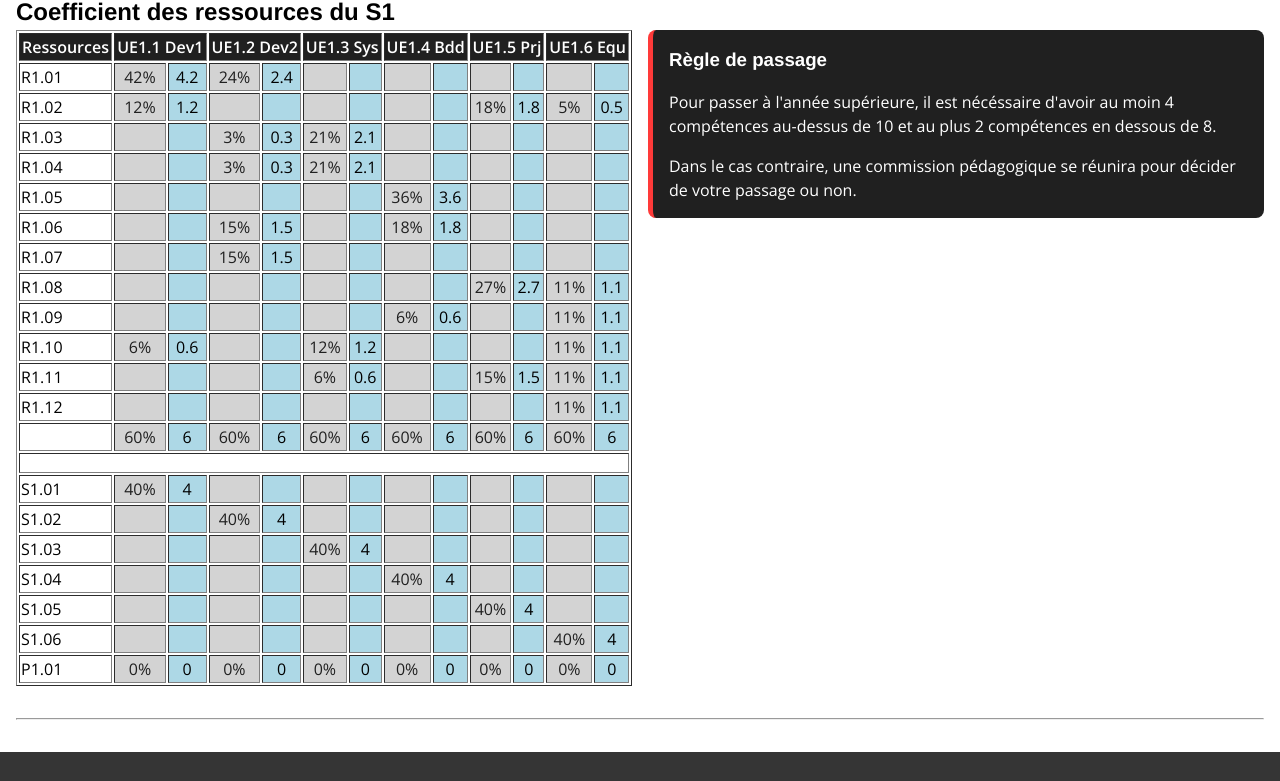
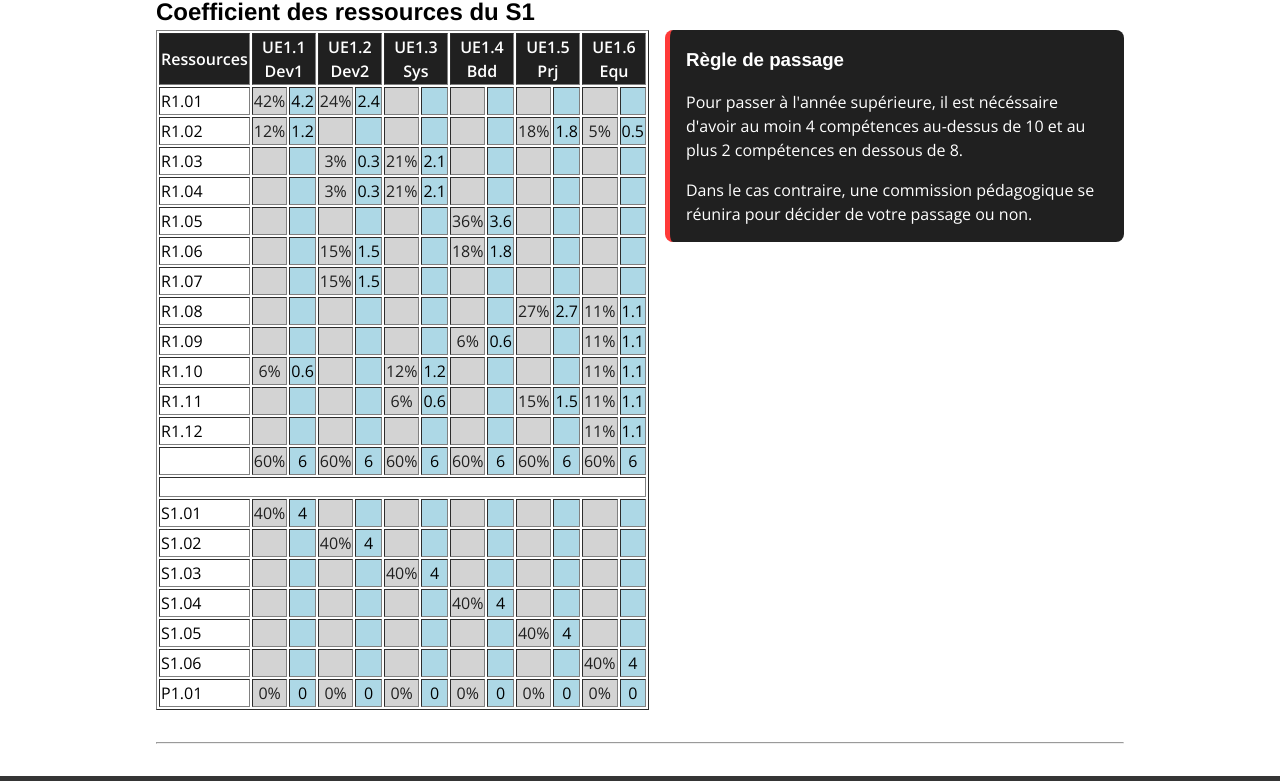
Before and after one commit to Clembs/Mini-projet-R1.02, a website: page presentation.html in a window 1280 px wide. Shown: the part 196-977 px from the top of the page. Drawn offline with nearby package versions, Linux system fonts and the light colour scheme; files that its build step writes are made by us from their sources.

Commit message:
fix: remove main tag inline style in presentation

```diff
--- a/presentation.html
+++ b/presentation.html
@@ -87,7 +87,7 @@
       </div>
     </nav>
 
-    <main style="margin: 0 auto; max-width: 1280px">
+    <main>
       <h1>Présentation du BUT Informatique</h1>
 
       <h2>Coefficient des ressources du S1</h2>
```
